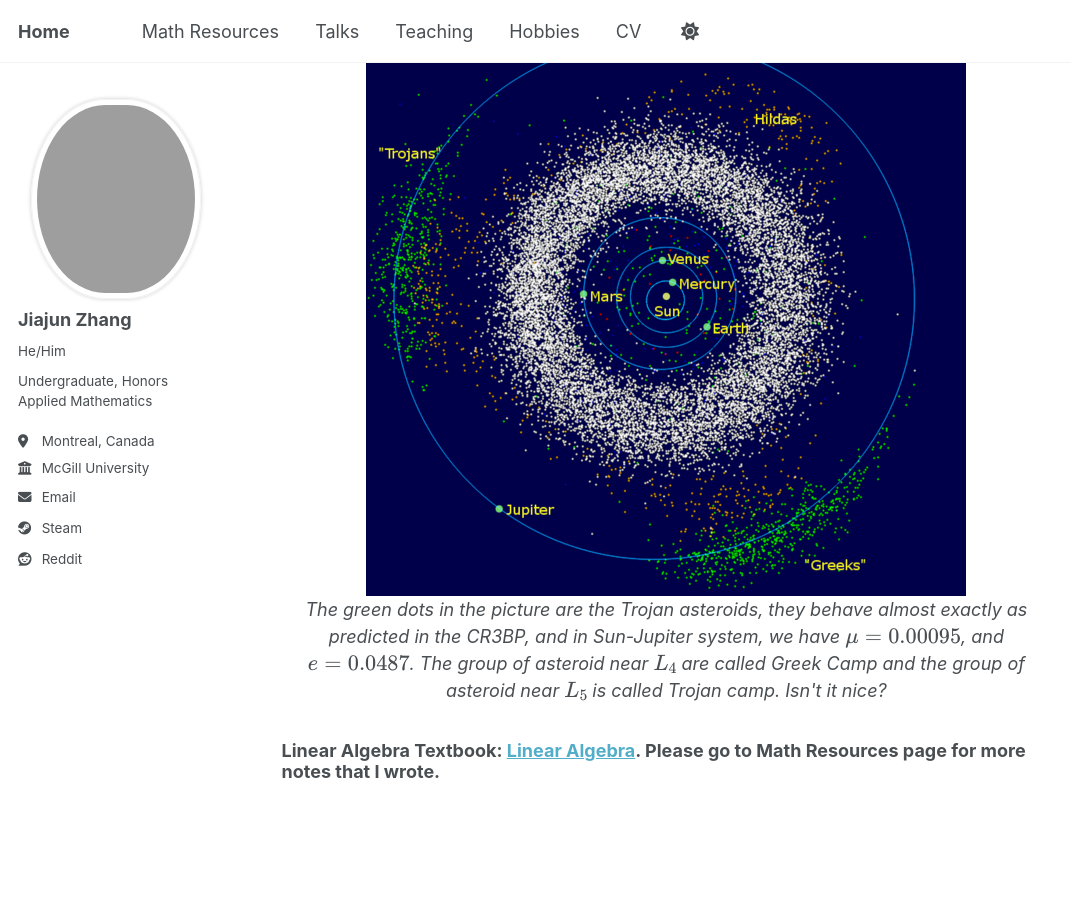
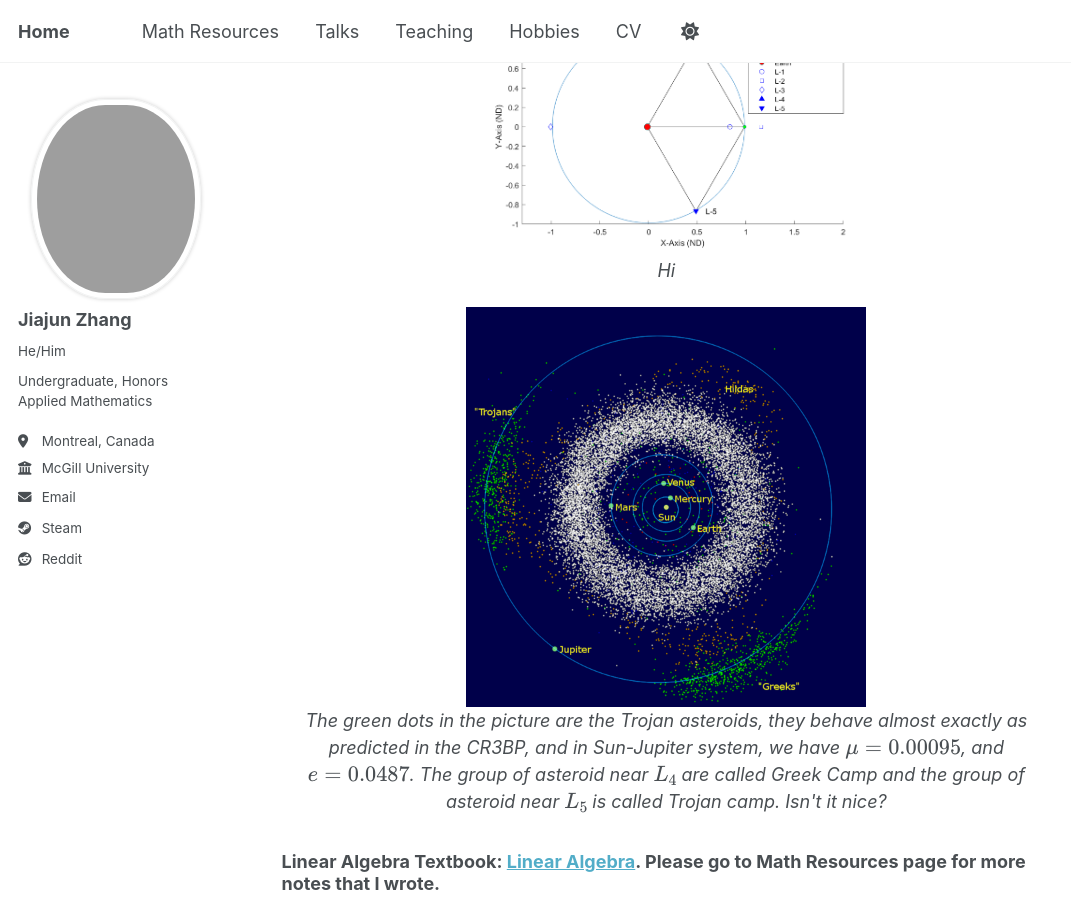
Before and after one commit to JohanssonRein/JohanssonRein.github.io, a Jekyll site: the page built from _pages/about.md, in a window 1280 px wide and 900 px high, scrolled down 3263 px. Shown: the whole window, without its empty margins (0-1071 px from the left). Built offline with Jekyll 4.4.1, drawn with Linux system fonts in a browser that asks for light colours.

Commit message:
Update about.md

```diff
--- a/_pages/about.md
+++ b/_pages/about.md
@@ -65,7 +65,9 @@ redirect_from:
 ### Dynamical Systems, An Introduction to Circular Restricted Three-Body Problem: [CR3BP](/files/3R3BP.pdf)
 
 <div style="text-align: center;">
-  <img src="/images/jupiter.png" alt="Winter Break" width="600">
+  <img src="/images/lagrange.png" alt="Winter Break" width="400">
+  <p><em> Hi</em></p>
+  <img src="/images/jupiter.png" alt="Winter Break" width="400">
   <p><em>The green dots in the picture are the Trojan asteroids, they behave almost exactly as predicted in the CR3BP, and in Sun-Jupiter system, we have $\mu = 0.00095$, and $e=0.0487$. The group of asteroid near $L_4$ are called Greek Camp and the group of asteroid near $L_5$ is called Trojan camp. Isn't it nice?</em></p>
 </div>
 
```
